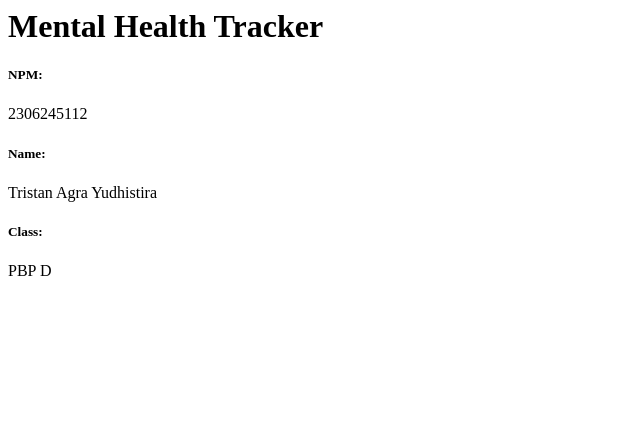
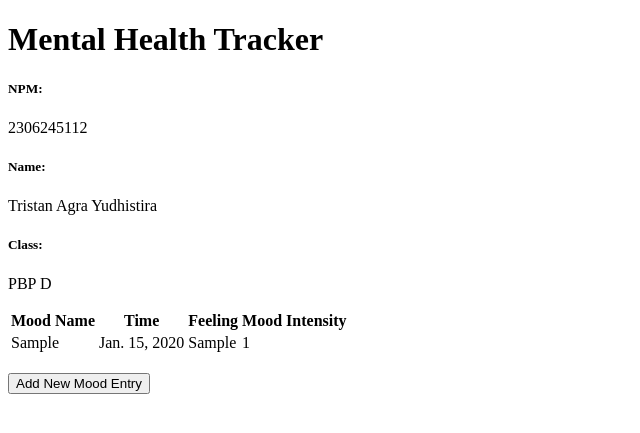
Before and after one commit to TrayMachi/mental-health-tracker, a Django app: page / in a window 1280 px wide. Shown: the top 433 px of the page, without its empty margins (0-640 px from the left). Run offline with Django 5.2, Linux system fonts and the light colour scheme; tables that the repository leaves empty hold one stand-in row (values such as "Sample post").

Commit message:
feat: Add create_mood_entry.html form

```diff
--- a/main/templates/main.html
+++ b/main/templates/main.html
@@ -1,8 +1,42 @@
+{% extends 'base.html' %} {% block content %}
 <h1>Mental Health Tracker</h1>
 
-<h5>NPM: </h5>
-<p>{{ npm }}<p>
-<h5>Name: </h5>
-<p>{{ name }}<p>
-<h5>Class: </h5>
-<p>{{ class }}<p>
+<h5>NPM:</h5>
+<p>{{ npm }}</p>
+<p></p>
+
+<h5>Name:</h5>
+<p>{{ name }}</p>
+
+<h5>Class:</h5>
+<p>{{ class }}</p>
+{% if not mood_entries %}
+<p>Belum ada data mood pada mental health tracker.</p>
+{% else %}
+<table>
+  <tr>
+    <th>Mood Name</th>
+    <th>Time</th>
+    <th>Feeling</th>
+    <th>Mood Intensity</th>
+  </tr>
+
+  {% comment %} Berikut cara memperlihatkan data mood di bawah baris ini
+  {% endcomment %}
+  {% for mood_entry in mood_entries %}
+  <tr>
+    <td>{{mood_entry.mood}}</td>
+    <td>{{mood_entry.time}}</td>
+    <td>{{mood_entry.feelings}}</td>
+    <td>{{mood_entry.mood_intensity}}</td>
+  </tr>
+  {% endfor %}
+</table>
+{% endif %}
+
+<br />
+
+<a href="{% url 'main:create_mood_entry' %}">
+  <button>Add New Mood Entry</button>
+</a>
+{% endblock content %}
```
Also changed, not shown: main/templates/create_mood_entry.html (added, +18 -0 lines).
